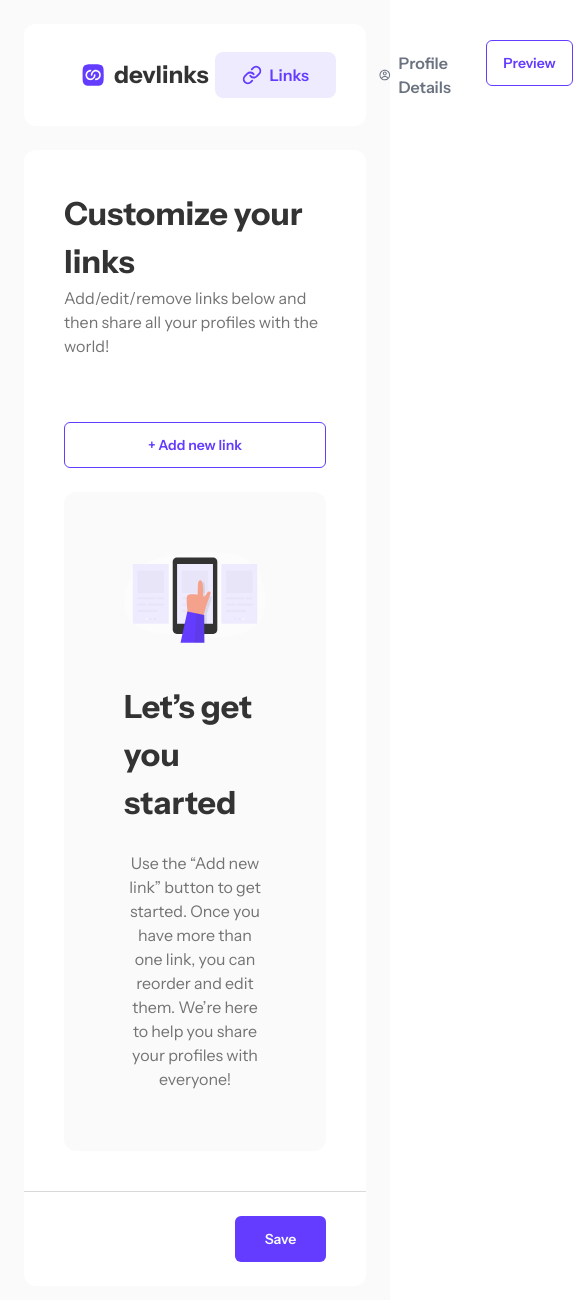
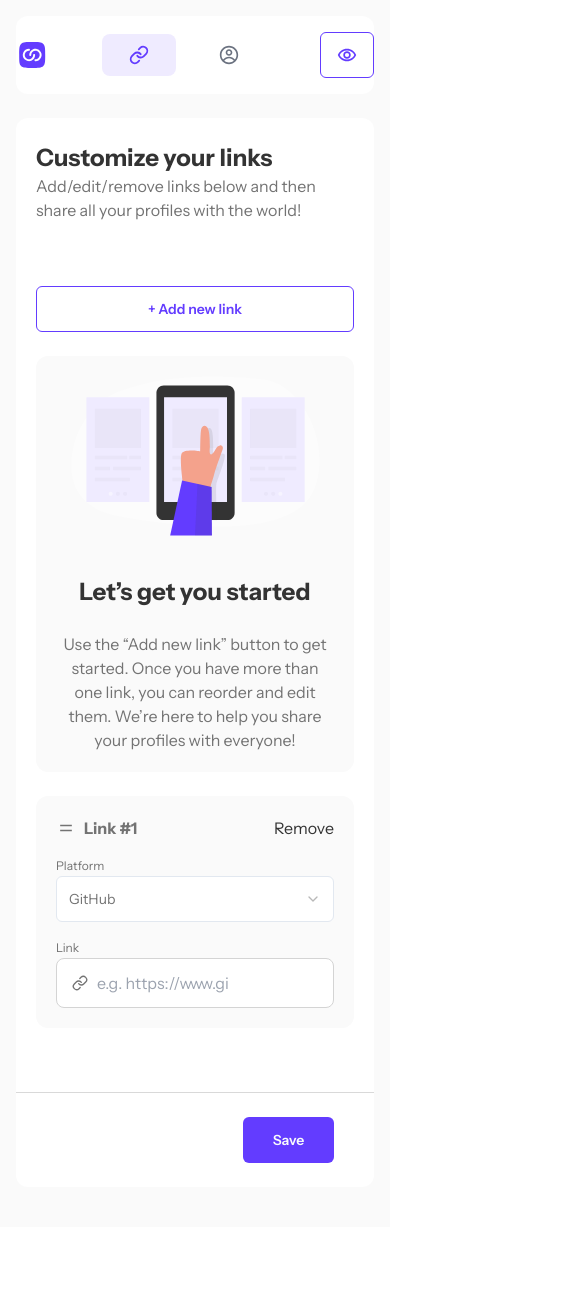
Before and after one commit to kingbary/dev-link, a Next.js app: page /link in a window 390 px wide. Shown: the top 1300 px of the page, 573 px wide, since content can reach past the window. After the commit the page ends 1227 px from the top, so only its background shows below. Built offline with nearby package versions, Linux system fonts and the light colour scheme.

Commit message:
fix: fix responsiveness bug

```diff
--- a/app/link/page.tsx
+++ b/app/link/page.tsx
@@ -8,22 +8,22 @@ export default function Link() {
     return (
         <DashboardLayout>
             <div>
-                <div className='w-full flex flex-col gap-6 p-10 max-h-[150vh] overflow-y-scroll scrollbar-hide'>
+                <div className='w-full flex flex-col gap-6 px-5 py-6 sm:p-10 max-h-[150vh] overflow-y-scroll scrollbar-hide'>
                     <div className='mb-10'>
-                        <h2 className='text-[32px] text-primary font-bold'>Customize your links</h2>
+                        <h2 className='text-2xl sm:text-[32px] text-primary font-bold'>Customize your links</h2>
                         <p>Add/edit/remove links below and then share all your profiles with the world!</p>
                     </div>
                     <Button variant={"outline"}>+ Add new link</Button>
-                    <div className='bg-lightGray p-5 rounded-xl flex flex-col items-center justify-center'>
-                        <div className='flex flex-col items-center p-10'>
+                    <div className='bg-lightGray p-0 sm:p-5 rounded-xl flex flex-col items-center justify-center'>
+                        <div className='flex flex-col items-center p-5 sm:p-10'>
                             <Image src={"/assets/icons/illustration.svg"} width={249} height={160} alt='' />
-                            <h2 className='text-[32px] text-primary font-bold mt-10 mb-6'>Let’s get you started</h2>
+                            <h2 className='text-2xl sm:text-[32px] text-primary font-bold mt-10 mb-6'>Let’s get you started</h2>
                             <p className='text-center'>Use the “Add new link” button to get started. Once you have more than one link, you can reorder and edit them. We’re here to help you share your profiles with everyone!</p>
                         </div>
                     </div>
-                    {/* <div className='pb-10 flex flex-col gap-6'>
+                    <div className='pb-10 flex flex-col gap-6'>
                         <LinkCard />
-                    </div> */}
+                    </div>
                 </div>
                 <div className='border-t border-[#D9D9D9] px-10 py-6'>
                     <div className='flex justify-end'>
--- a/app/profile/page.tsx
+++ b/app/profile/page.tsx
@@ -13,9 +13,9 @@ export default function Profile() {
     return (
         <DashboardLayout>
             <div className='w-full'>
-                <div className='w-full flex flex-col gap-6 p-5 sm:p-10 max-h-[150vh] overflow-y-scroll scrollbar-hide'>
+                <div className='w-full flex flex-col gap-6 px-5 py-6 sm:p-10 max-h-[150vh] overflow-y-scroll scrollbar-hide'>
                     <div className='mb-10'>
-                        <h2 className='text-[32px] text-primary font-bold'>Profile Details</h2>
+                        <h2 className='text-2xl sm:text-[32px] text-primary font-bold'>Profile Details</h2>
                         <p>Add your details to create a personal touch to your profile.</p>
                     </div>
                     <div className='bg-lightGray p-5 rounded-xl w-full'>
--- a/components/LinkCard.tsx
+++ b/components/LinkCard.tsx
@@ -52,7 +52,7 @@ export default function LinkCard() {
                     </Select>
                 </div>
                 <div>
-                    <label htmlFor="link" className={`text-xs mb-2 ${errors?.email ? "text-destructive" : ""}`}>
+                    <label htmlFor="link" className={`text-xs mb-2 ${errors?.link ? "text-destructive" : ""}`}>
                         Link
                     </label>
                     <div className='relative'>
@@ -65,12 +65,12 @@ export default function LinkCard() {
                             })}
                             type="text"
                             id="link"
-                            className={`w-full py-3 pl-10 pr-[105px] border ${errors?.email ? "border-destructive" : "border-neutral-300"} outline-none rounded-lg focus:shadow-purpleShadow focus:outline-[1px] focus:outline-offset-0 focus:outline-neutral-300`}
+                            className={`w-full py-3 pl-10 pr-[105px] border ${errors?.link ? "border-destructive" : "border-neutral-300"} outline-none rounded-lg focus:shadow-purpleShadow focus:outline-[1px] focus:outline-offset-0 focus:outline-neutral-300`}
                             placeholder='e.g. https://www.github.com/johnappleseed'
                         />
                         <FiLink className="absolute top-1/2 left-4 -translate-y-1/2" size={16} />
-                        {errors?.email && (
-                            <p className='absolute top-1/2 right-4 -translate-y-1/2 text-destructive text-xs'>{errors?.email.message as string}</p>
+                        {errors?.link && (
+                            <p className='absolute top-1/2 right-4 -translate-y-1/2 text-destructive text-xs'>{errors?.link.message as string}</p>
                         )}
                     </div>
                 </div>
--- a/components/ui/DashboardLayout.tsx
+++ b/components/ui/DashboardLayout.tsx
@@ -7,6 +7,7 @@ import { FiLink } from 'react-icons/fi'
 import { Button } from './button'
 import { usePathname } from 'next/navigation'
 import { Skeleton } from './skeleton'
+import { MdOutlineRemoveRedEye } from 'react-icons/md'
 
 interface DashboardLayoutProps {
     children: ReactNode
@@ -19,23 +20,26 @@ export default function DashboardLayout({ children }: DashboardLayoutProps) {
     }
 
     return (
-        <div className='min-h-screen text-[#737373] bg-lightGray p-6'>
-            <div className='bg-white flex justify-between px-6 py-4 rounded-xl'>
-                <div className='flex items-center gap-2 px-8 text-2xl text-primary font-extrabold'>
-                    <Image src={'/logo.svg'} width={26} height={26} alt='dev links logo' />
-                    devlinks
+        <div className='min-h-screen text-[#737373] bg-lightGray p-4 sm:p-6'>
+            <div className='bg-white flex justify-between px-0 sm:px-6 py-4 rounded-xl'>
+                <div className='flex items-center gap-2 px-0 sm:px-8 text-2xl text-primary font-extrabold'>
+                    <Image src={'/logo.svg'} className='size-[32px]' width={26} height={26} alt='dev links logo' />
+                    <p className='hidden sm:block'>devlinks</p>
                 </div>
                 <div className='flex items-center gap-4'>
                     <Link href={"/link"} className={`text-gray-500 font-semibold flex items-center gap-2 px-[27px] py-[11px] rounded-lg ${isActive("/link") ? 'bg-lightPurple text-secondary' : 'hover:bg-lightPurple hover:text-secondary'}`}>
                         <FiLink size={20} strokeWidth={2.2} />
-                        Links
+                        <p className='hidden sm:block'>Links</p>
                     </Link>
                     <Link href={"/profile"} className={`font-semibold flex items-center text-gray-500 gap-2 px-[27px] py-[11px] rounded-lg ${isActive("/profile") ? 'bg-lightPurple text-secondary' : 'hover:bg-lightPurple hover:text-secondary'}`}>
                         <CgProfile size={20} />
-                        Profile Details
+                        <p className='hidden sm:block'>Profile Details</p>
                     </Link>
                 </div>
-                <Button variant={'outline'} className='max-w-[114px]'>Preview</Button>
+                <Button variant={'outline'} className='w-fit  sm:max-w-[114px]'>
+                    <span className='hidden sm:block'>Preview</span>
+                    <MdOutlineRemoveRedEye size={20} className='sm:hidden' />
+                </Button>
             </div>
             <div className='flex gap-6 my-6'>
                 <div className='hidden lg:flex w-[45%]'>
```
